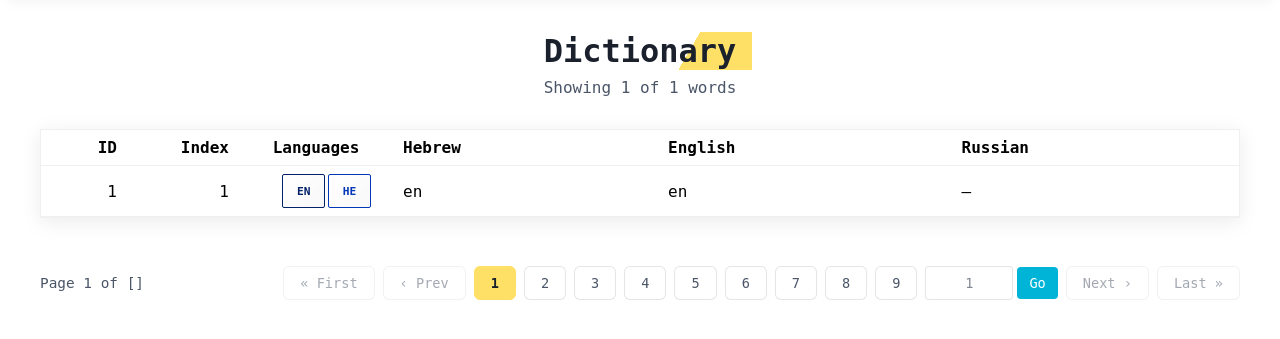
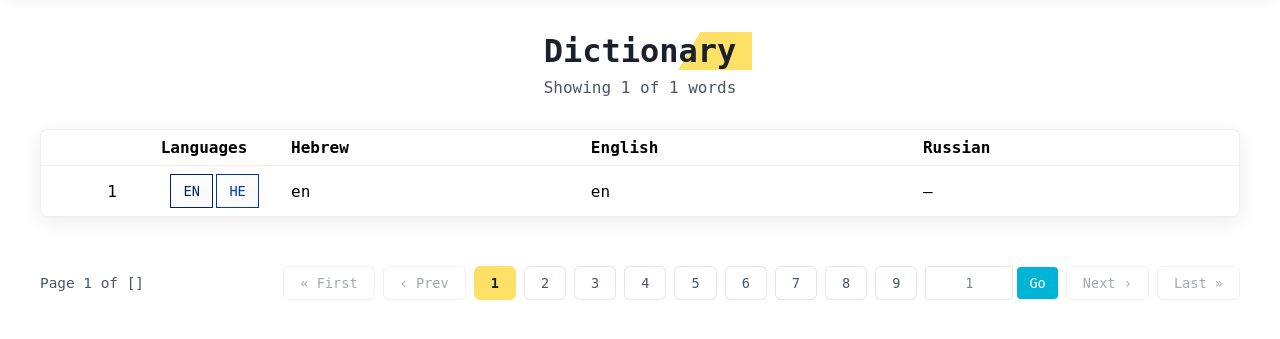
Before and after one commit to whysixthreeseven/pealim-local-dictionary, a Python web app: template templates/dictionary.html in a window 1280 px wide. Shown: the part 127-466 px from the top of the page. Run offline with Jinja, Linux system fonts and the light colour scheme; the template is opened without the code that fills it: most values are stand-ins (such as "Sample title", 1, 10 or a date in 2020); style sheets or scripts are compiled from the project's sources.

Commit message:
Word display index

```diff
--- a/static/css/dictionary.css
+++ b/static/css/dictionary.css
@@ -26,6 +26,7 @@
 }
 
 .table-container {
+  border-radius: 8px;
   background: white;
   box-shadow: 0 4px 20px rgba(0, 0, 0, 0.08);
   border: 1px solid rgba(0, 0, 0, 0.06);
@@ -261,9 +262,7 @@
   color: #4a5568;
   text-decoration: none;
   border: 1px solid rgba(0, 0, 0, 0.15);
-  border-radius: 2px;
-  font-size: 0.7rem;
-  font-weight: 600;
+  font-size: 0.85rem;
   transition: all 0.2s ease;
   min-width: 28px;
   height: 24px;
--- a/static/css/dictionary.scss
+++ b/static/css/dictionary.scss
@@ -39,6 +39,7 @@ $font-mono: monospace;
 
 // Table Container
 .table-container {
+    border-radius: 8px;
     background: white;
     box-shadow: 0 4px 20px rgba(0, 0, 0, 0.08);
     border: 1px solid rgba(0, 0, 0, 0.06);
@@ -316,9 +317,7 @@ $font-mono: monospace;
         color: $color-muted;
         text-decoration: none;
         border: 1px solid rgba(0, 0, 0, 0.15);
-        border-radius: 2px;
-        font-size: 0.7rem;
-        font-weight: 600;
+        font-size: 0.85rem;
         transition: all 0.2s ease;
         min-width: 28px;
         height: 24px;
--- a/static/css/word.scss
+++ b/static/css/word.scss
@@ -175,7 +175,7 @@ $font-mono: monospace;
 
     .word-nav {
         display: flex;
-        justify-content: space-between;
+        justify-content: right;
         align-items: center;
         flex-wrap: wrap;
         gap: 1rem;
@@ -373,3 +373,28 @@ $font-mono: monospace;
 
 
 }
+
+.word-index-info.original a {
+    text-decoration: none;
+}
+
+.word-index-info.original {
+    transition: all 0.2s ease;
+}
+.word-index-info.original:hover {
+    background-color: $color-highlight;  /* soft yellow highlight */
+}
+
+tr[onclick] {
+    pointer-events: none; /* disable clicks on the row itself */
+    cursor: default !important;
+}
+
+tr[onclick] a {
+    pointer-events: auto; /* re-enable clicks inside anchors */
+    cursor: pointer;
+}
+
+span.menukad {
+    text-decoration: none;
+}
--- a/templates/dictionary.html
+++ b/templates/dictionary.html
@@ -24,8 +24,8 @@
             <table class="words-table">
                 <thead>
                     <tr>
-                        <th class="column-id">ID</th>
-                        <th class="column-index">Index</th>
+                        <th class="column-id"></th>
+                        <!-- <th class="column-index">Index</th> -->
                         <th class="column-languages">Languages</th>
                         <th class="column-translation-he">Hebrew</th>
                         <th class="column-translation-en">English</th>
@@ -36,7 +36,7 @@
                     {% for word in words %}
                     <tr class="word-row">
                         <td class="cell-id">{{ word.ID }}</td>
-                        <td class="cell-index">{{ word.INDEX }}</td>
+                        <!-- <td class="cell-index">{{ word.INDEX }}</td> -->
                         <td class="cell-languages">
                             <div class="language-buttons">
                                 {% if word.LANG_RU_AVAILABLE %}
--- a/templates/word.html
+++ b/templates/word.html
@@ -66,6 +66,10 @@
                 <div class="word-index-info">
                     Pealim Index: {{ word.INDEX }}
                 </div>
+
+                <div class="word-index-info original">
+                    <a href="{{ word.PEALIM_URL_RU if language == "ru" else word.PEALIM_URL_EN if language == "en" else word.PEALIM_URL_HE }}">Original</a>
+                </div>
             </div>
         </div>
 
```
Also changed, not shown: static/css/word.css (+27 -1 lines), 2 other files.
